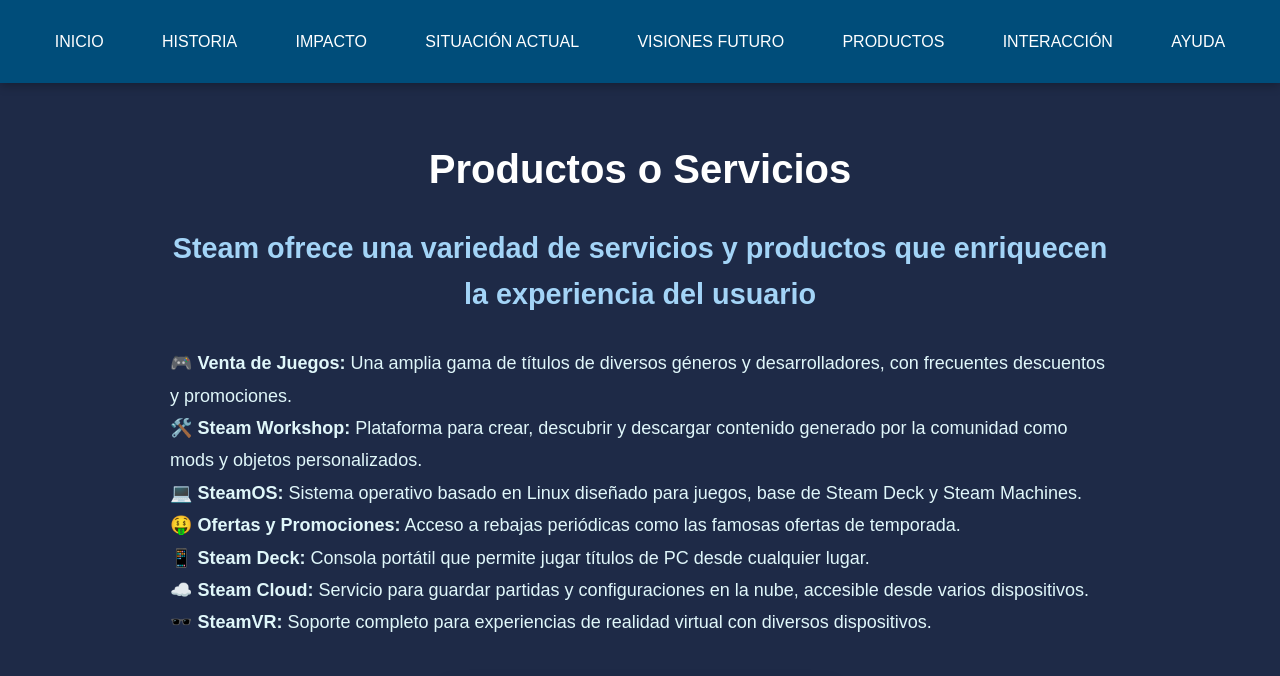
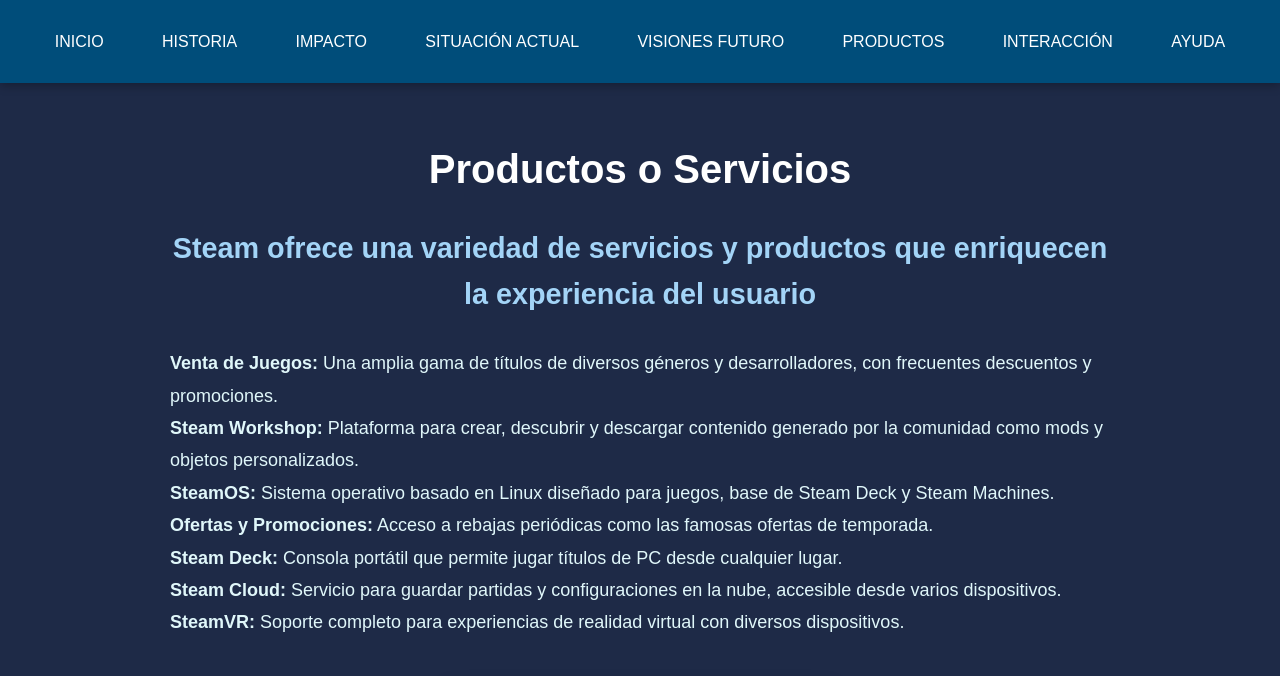
Before and after one commit to Menchaca1521/Porta, a plain HTML site: page SubpaginaSteam/Productos_o_servicios.html in a window 1280 px wide. Shown: the top 676 px of the page. Drawn offline with Linux system fonts and the light colour scheme; grey boxes are pictures that could not be loaded.

Commit message:
Update Productos_o_servicios.html

```diff
--- a/SubpaginaSteam/Productos_o_servicios.html
+++ b/SubpaginaSteam/Productos_o_servicios.html
@@ -32,13 +32,13 @@
     </h2>
 
     <ul style="list-style: none; padding: 0; font-size: 18px; line-height: 1.8;">
-      <li>🎮 <strong>Venta de Juegos:</strong> Una amplia gama de títulos de diversos géneros y desarrolladores, con frecuentes descuentos y promociones.</li>
-      <li>🛠️ <strong>Steam Workshop:</strong> Plataforma para crear, descubrir y descargar contenido generado por la comunidad como mods y objetos personalizados.</li>
-      <li>💻 <strong>SteamOS:</strong> Sistema operativo basado en Linux diseñado para juegos, base de Steam Deck y Steam Machines.</li>
-      <li>🤑 <strong>Ofertas y Promociones:</strong> Acceso a rebajas periódicas como las famosas ofertas de temporada.</li>
-      <li>📱 <strong>Steam Deck:</strong> Consola portátil que permite jugar títulos de PC desde cualquier lugar.</li>
-      <li>☁️ <strong>Steam Cloud:</strong> Servicio para guardar partidas y configuraciones en la nube, accesible desde varios dispositivos.</li>
-      <li>🕶️ <strong>SteamVR:</strong> Soporte completo para experiencias de realidad virtual con diversos dispositivos.</li>
+      <li> <strong>Venta de Juegos:</strong> Una amplia gama de títulos de diversos géneros y desarrolladores, con frecuentes descuentos y promociones.</li>
+      <li> <strong>Steam Workshop:</strong> Plataforma para crear, descubrir y descargar contenido generado por la comunidad como mods y objetos personalizados.</li>
+      <li> <strong>SteamOS:</strong> Sistema operativo basado en Linux diseñado para juegos, base de Steam Deck y Steam Machines.</li>
+      <li> <strong>Ofertas y Promociones:</strong> Acceso a rebajas periódicas como las famosas ofertas de temporada.</li>
+      <li> <strong>Steam Deck:</strong> Consola portátil que permite jugar títulos de PC desde cualquier lugar.</li>
+      <li><strong>Steam Cloud:</strong> Servicio para guardar partidas y configuraciones en la nube, accesible desde varios dispositivos.</li>
+      <li> <strong>SteamVR:</strong> Soporte completo para experiencias de realidad virtual con diversos dispositivos.</li>
     </ul>
 
     <div style="text-align: center; margin-top: 40px;">
```
